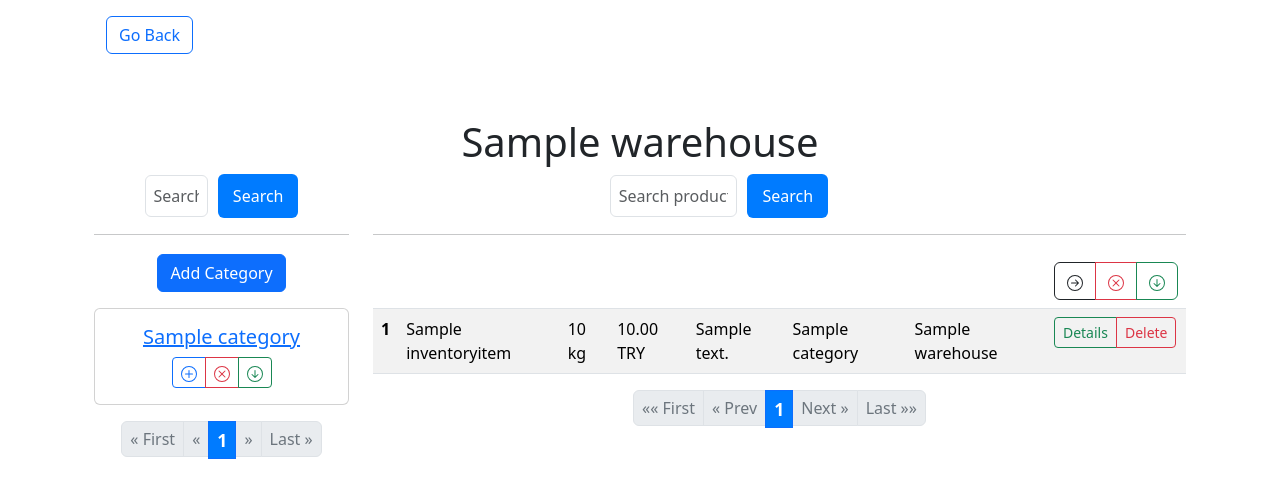
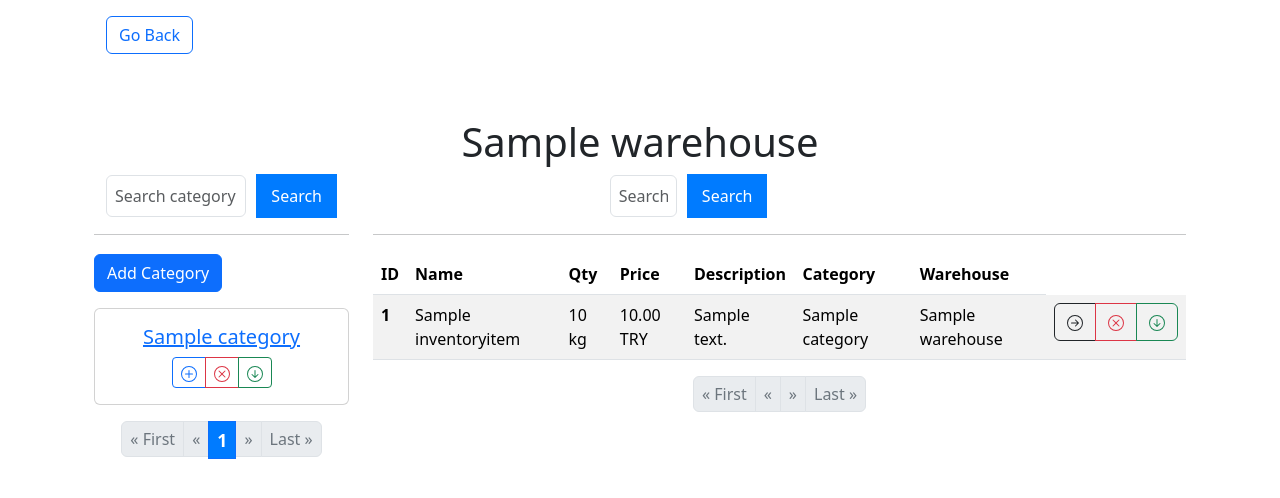
Before and after one commit to recinan/inventeru_project, a Django app: a page that uses inventory_management_con/templates/category_man/list_category.html in a window 1280 px wide. Shown: the part 56-554 px from the top of the page. Run offline with Django 5.2, Linux system fonts and the light colour scheme; a user stored in the database is signed in; tables that the repository leaves empty hold one stand-in row (values such as "Sample post"); some libraries are stand-ins or nearby versions.

Commit message:
çalışır durum

```diff
--- /dev/null
+++ b/inventory_management_con/static/js/forceRef.js
@@ -0,0 +1,12 @@
+function forceRef()
+{
+
+  window.addEventListener('load', function() {
+    // Ensure the layout adjusts immediately after the page is fully loaded
+    setTimeout(function() {
+      $(window).trigger('resize'); // Trigger resize event to recalculate the layout
+    }, 100); // Delay the resize trigger by 100 milliseconds
+  });
+
+
+}
--- a/inventory_management_con/templates/category_man/list_category.html
+++ b/inventory_management_con/templates/category_man/list_category.html
@@ -1,35 +1,32 @@
 {% extends 'partials/_base.html' %}
 {% load crispy_forms_tags %}
 {% block content %}
+
 <button onclick="goBack()" class="btn btn-outline-primary my-3 mx-4">Go Back</button>
 <div class="container">
-  <div class="container">
-    <div class="row justify-content-center">
-        <div class="col-12 text-center mt-5">
-            <h1>{{ warehouse.warehouse_name }}</h1>
-        </div>
+    <div class="row">
+        <div class="col mt-5">
+          <h1>{{warehouse.warehouse_name}}</h1>
         </div>
     </div>
     <hr size="6">
-
     <!--
     <div class="row">
       <div class="col d-flex justify-content-end">
         <a href="{% url 'add-category-warehouse' warehouse_slug %}" class="btn btn-primary">Add Category</a>
       </div>
     </div>-->
-
     {% if categorylist|length > 0 %}
     <div class="row">
       <div class="col-3">
         <div class="container">
-          <div class="col-12 col-md-8"> <!-- Genişliği artırdık -->
+          <div class="row">
             <div class="widget-search">
               <div class="site-search-area">
                 <form method="GET" id="site-searchform" action="{% url 'search-category' warehouse_slug %}">
                   <div class="form-container">
                     <input class="input-text form-control" name="searchCategory" placeholder="Search category keywords..." type="text">
-                            <input id="searchsubmit" value="Search" type="submit" class="btn btn-primary padding padding">
+                    <input id="searchsubmit" value="Search" type="submit">
                   </div>
                 </form>
               </div>
@@ -37,12 +34,11 @@
           </div>
         </div>
         <hr size="6" class="mt-3">
-        <div class="col text-center">
+        <div class="col">
           <div class="mx-auto">
             <a href="{% url 'add-category-warehouse' warehouse_slug %}" class="btn btn-primary">Add Category</a>
           </div>
         </div>
-
         {% for category in categorylist %}
             <div class="card text-center mt-3">
               <div class="card-body ">
@@ -74,9 +70,9 @@
         {% endfor %}
         <!--Pagination for categories-->
         <div class="container mt-3">
-          <nav aria-label="Page navigation example">
+          <nav aria-label="Page navigation example mt-3">
             <ul class="pagination justify-content-center">
-                  <!-- First and Previous Page -->
+              <!-- Önceki Sayfa -->
               {% if categorylist.has_previous %}
                 <li class="page-item">
                   <a class="page-link" href="?category_page=1" aria-label="First">
@@ -101,12 +97,12 @@
                 </li>
               {% endif %}
 
-                  <!-- Page Numbers -->
+              <!-- Sayfa Numaraları -->
               <li class="page-item active" aria-current="page">
                 <a class="page-link">{{ categorylist.number }}</a>
               </li>
 
-                  <!-- Next and Last Page -->
+              <!-- Sonraki Sayfa -->
               {% if categorylist.has_next %}
                 <li class="page-item">
                   <a class="page-link" href="?category_page={{ categorylist.next_page_number }}" aria-label="Next">
@@ -133,18 +129,17 @@
             </ul>
           </nav>
         </div>
-
       </div>
       <div class="col-9">
         <div class="container">
           <div class="row">
-              <div class="col-12 col-md-8">
+            <div class="col-6">
               <div class="widget-search">
                 <div class="site-search-area">
                   <form method="GET" id="site-searchform" action="{% url 'search-product' warehouse_slug %}">
                     <div class="form-container">
                       <input class="input-text form-control" name="searchProduct" placeholder="Search product keywords..." type="text">
-                                  <input id="searchsubmit" value="Search" type="submit" class="btn btn-primary padding padding">
+                      <input id="searchsubmit" value="Search" type="submit">
                     </div>
                   </form>
                 </div>
@@ -152,13 +147,34 @@
             </div>
           </div>
         </div>
-
         <hr size="6" class="mt-3">
-        <div class="table-responsive">
         <table class="table table-hover table-striped">
           <thead>
             <tr>
+              <th scope="col">ID</th>
+              <th scope="col">Name</th>
+              <th scope="col">Qty</th>
+              <th scope="col">Price</th>
+              <th scope="col">Description</th>
+              <th scope="col">Category</th>
+              <th scope="col">Warehouse</th>
+            </tr>
+          </thead>
+          <tbody>
+            {% if all_items|length == 0 %}
+              <tr>
+                <th scope="row">-</th>
+                <td>-</td>
+                <td>-</td>
+                <td>-</td>
+                <td>-</td>
+                <td>-</td>
+                <td></td>
+              </tr>
+            {% endif %}
 
+            {% for item in all_items %}
+              <tr>
                 <th scope="row">{{ item.id }}</th>
                 <td>{{ item.item_name }}</td>
                 <td>{{ item.quantity }} {{ item.unit }}</td>
@@ -181,104 +197,73 @@
                   </div>
                 </td>
               </tr>
-            </thead>
-            <tbody>
-              {% if all_items|length == 0 %}
-                <tr>
-                  <td colspan="8" class="text-center text-muted">No items found.</td>
-                </tr>
-              {% else %}
-                {% for item in all_items %}
-                  <tr>
-                    <th scope="row" class="text-right">{{ item.id }}</th>
-                    <td>{{ item.item_name }}</td>
-                    <td class="text-right">{{ item.quantity }} {{ item.unit }}</td>
-                    <td class="text-right">{{ item.price }} {{ item.currency }}</td>
-                    <td>{{ item.description }}</td>
-                    <td>{{ item.category.category_name }}</td>
-                    <td>{{ item.warehouse.warehouse_name }}</td>
-                    <td>
-                      <div class="btn-group" role="group">
-                        <a href="{% url 'item-detail' item.warehouse.slug item.category.slug item.slug %}" class="btn btn-outline-success btn-sm">Details</a>
-                        <a href="{% url 'delete-item' item.id %}" class="btn btn-outline-danger btn-sm">Delete</a>
-                      </div>
-                    </td>
-                  </tr>
             {% endfor %}
-              {% endif %}
           </tbody>
         </table>
-        </div>
-
         <!--Pagination for items-->
-        <!-- Pagination for categories -->
         <nav aria-label="Page navigation example">
           <ul class="pagination justify-content-center">
-      <!-- First and Previous Page -->
-      {% if categorylist.has_previous %}
+            {% if all_items.has_previous %}
               <li class="page-item">
-              <a class="page-link" href="?category_page=1" aria-label="First">
-                  <span aria-hidden="true">&laquo;&laquo; First</span>
+                <a class="page-link" href="?item_page=1" aria-label="First">
+                  <span aria-hidden="true">&laquo; First</span>
                 </a>
               </li>
               <li class="page-item">
-              <a class="page-link" href="?category_page={{ categorylist.previous_page_number }}" aria-label="Previous">
-                  <span aria-hidden="true">&laquo; Prev</span>
+                <a class="page-link" href="?item_page={{ all_items.previous_page_number }}" aria-label="Previous">
+                  <span aria-hidden="true">&laquo;</span>
                 </a>
               </li>
             {% else %}
               <li class="page-item disabled">
                 <a class="page-link" aria-disabled="true" aria-label="First">
-                  <span aria-hidden="true">&laquo;&laquo; First</span>
+                  <span aria-hidden="true">&laquo; First</span>
                 </a>
               </li>
               <li class="page-item disabled">
                 <a class="page-link" aria-disabled="true" aria-label="Previous">
-                  <span aria-hidden="true">&laquo; Prev</span>
+                  <span aria-hidden="true">&laquo;</span>
                 </a>
               </li>
             {% endif %}
 
-      <!-- Page Numbers -->
-      {% for page_num in categorylist.paginator.page_range %}
-          {% if page_num == categorylist.number %}
+            {% for page_num in all_items.paginator.page_range %}
+              {% if page_num == all_items.number %}
                 <li class="page-item active">
                   <a class="page-link">{{ page_num }}</a>
                 </li>
               {% else %}
                 <li class="page-item">
-                  <a class="page-link" href="?category_page={{ page_num }}">{{ page_num }}</a>
+                  <a class="page-link" href="?item_page={{ page_num }}">{{ page_num }}</a>
                 </li>
               {% endif %}
             {% endfor %}
 
-      <!-- Next and Last Page -->
-      {% if categorylist.has_next %}
+            {% if all_items.has_next %}
               <li class="page-item">
-              <a class="page-link" href="?category_page={{ categorylist.next_page_number }}" aria-label="Next">
-                  <span aria-hidden="true">Next &raquo;</span>
+                <a class="page-link" href="?item_page={{ all_items.next_page_number }}" aria-label="Next">
+                  <span aria-hidden="true">&raquo;</span>
                 </a>
               </li>
               <li class="page-item">
-              <a class="page-link" href="?category_page={{ categorylist.paginator.num_pages }}" aria-label="Last">
-                  <span aria-hidden="true">Last &raquo;&raquo;</span>
+                <a class="page-link" href="?item_page={{ all_items.paginator.num_pages }}" aria-label="Last">
+                  <span aria-hidden="true">Last &raquo;</span>
                 </a>
               </li>
             {% else %}
               <li class="page-item disabled">
                 <a class="page-link" aria-disabled="true" aria-label="Next">
-                  <span aria-hidden="true">Next &raquo;</span>
+                  <span aria-hidden="true">&raquo;</span>
                 </a>
               </li>
               <li class="page-item disabled">
                 <a class="page-link" aria-disabled="true" aria-label="Last">
-                  <span aria-hidden="true">Last &raquo;&raquo;</span>
+                  <span aria-hidden="true">Last &raquo;</span>
                 </a>
               </li>
             {% endif %}
           </ul>
         </nav>
-
       </div>
     </div>
     {% else %}
--- a/inventory_management_con/templates/inventory_man/list_item.html
+++ b/inventory_management_con/templates/inventory_man/list_item.html
@@ -2,6 +2,8 @@
 {% load crispy_forms_tags %}
 
 {% block content %}
+
+<button onclick="goBack()" class="btn btn-outline-primary my-3 mx-4">Go Back</button>
 <div class="row">
     <div class="col-md-10 col-11 mx-auto mt-5">
         <div class="d-flex justify-content-end">
--- a/inventory_management_con/templates/warehouse_man/list_warehouse.html
+++ b/inventory_management_con/templates/warehouse_man/list_warehouse.html
@@ -1,6 +1,8 @@
 {% extends "partials/_base.html" %}
 {% load crispy_forms_tags %}
 {% block content %}
+
+<button onclick="goBack()" class="btn btn-outline-primary my-3 mx-4">Go Back</button>
 <div class="container-fluid">
     <div class="row">
         <div class="col-12 col-md-6 d-flex mt-3">
```
Also changed, not shown: inventory_management_con/templates/inventory_man/item_detail.html (+12 -15 lines). Lines whose indentation alone changed are shown as unchanged.
